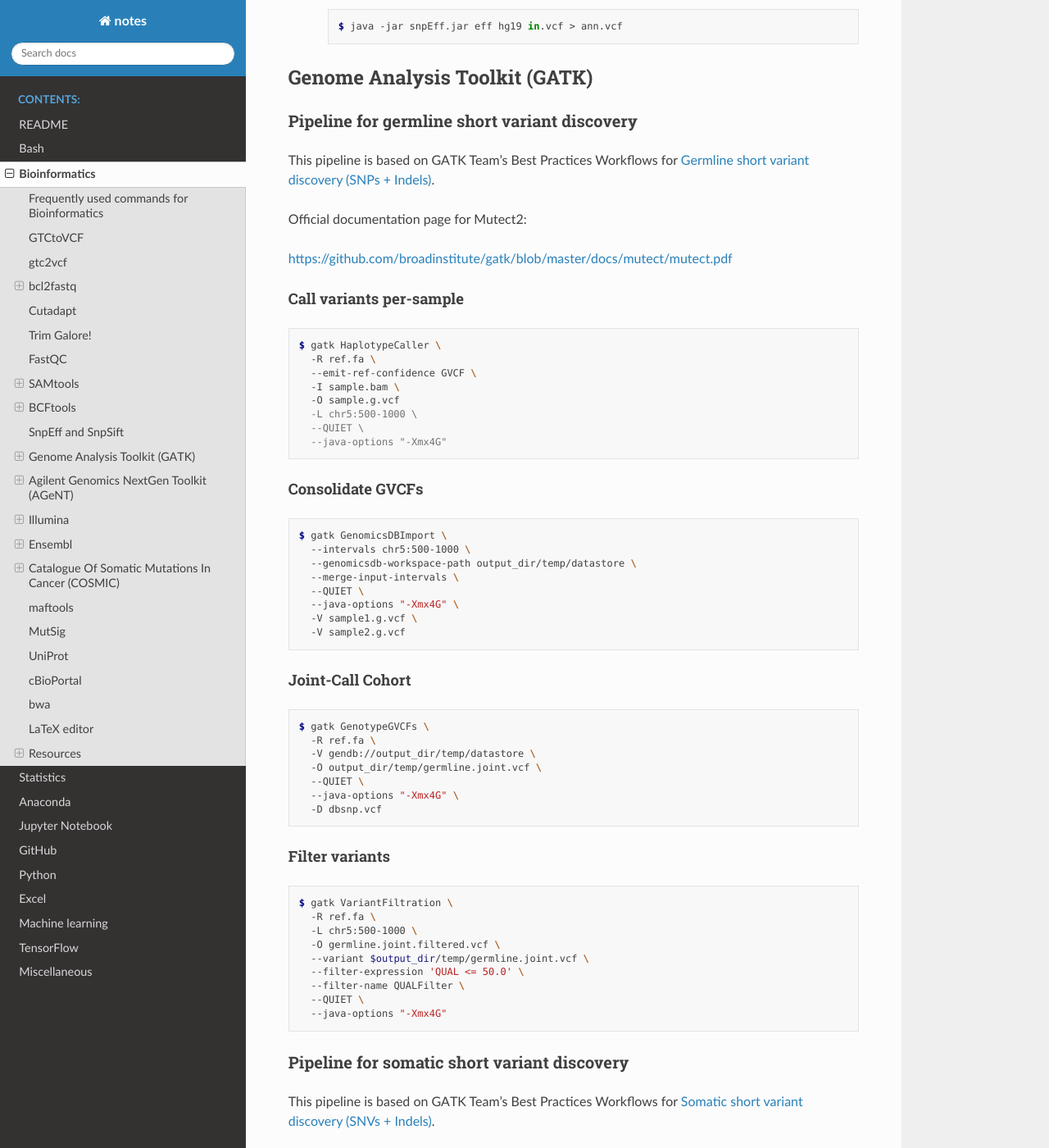
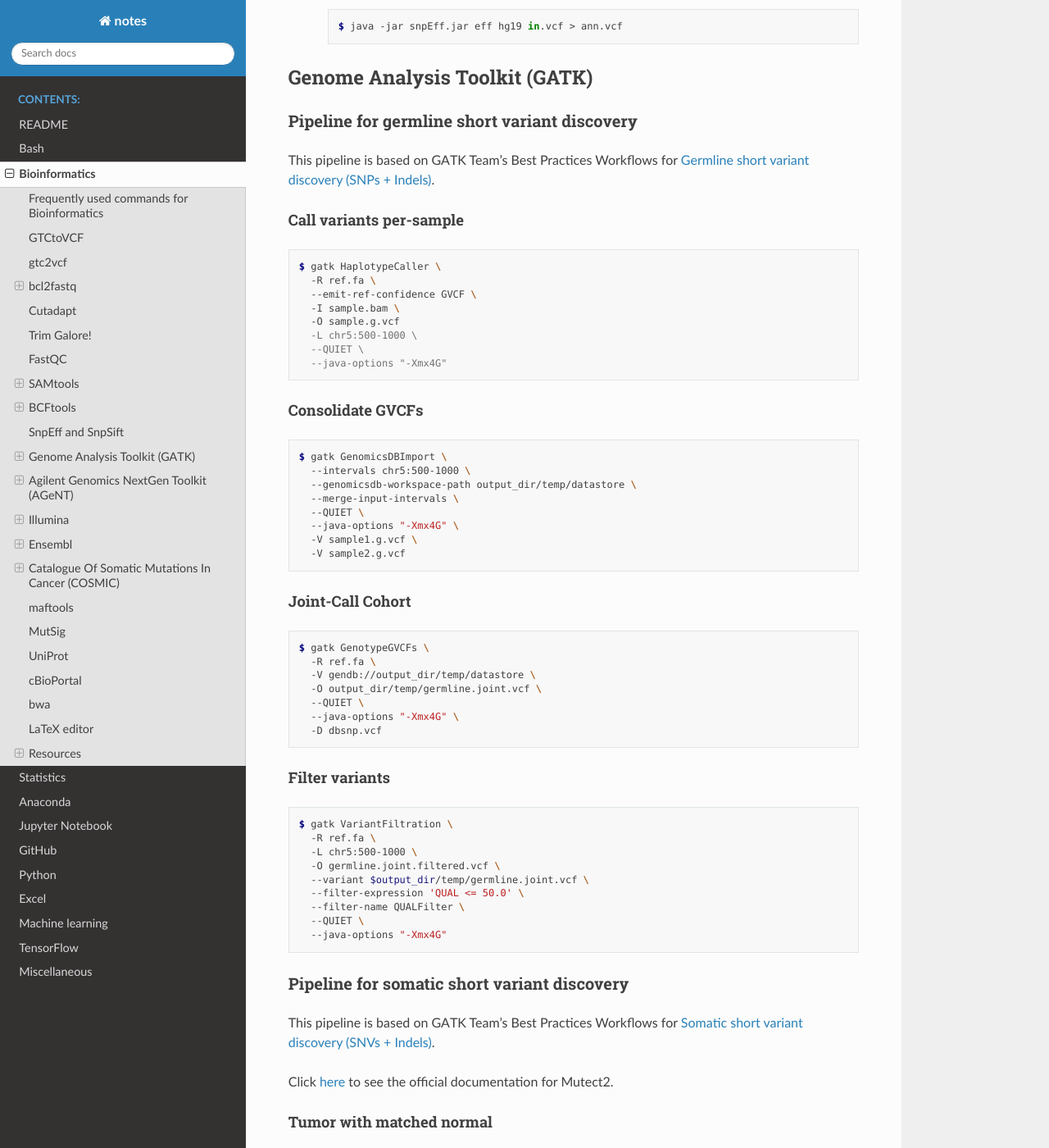
Before and after one commit to sbslee/notes, a Sphinx documentation site: the page built from docs/bioinformatics.rst, in a window 1280 px wide and 1400 px high, scrolled down 5998 px. Shown: the whole window at 82% size. Built offline with Sphinx 7.4.7 and the Read the Docs theme 2.0.0, drawn with Linux system fonts in a browser that asks for light colours.

Commit message:
Update notes

```diff
--- a/docs/bioinformatics.rst
+++ b/docs/bioinformatics.rst
@@ -315,10 +315,6 @@
 
 This pipeline is based on GATK Team's Best Practices Workflows for `Germline short variant discovery (SNPs + Indels) <https://gatk.broadinstitute.org/hc/en-us/articles/360035535932-Germline-short-variant-discovery-SNPs-Indels->`__.
 
-Official documentation page for Mutect2:
-
-https://github.com/broadinstitute/gatk/blob/master/docs/mutect/mutect.pdf
-
 Call variants per-sample
 ^^^^^^^^^^^^^^^^^^^^^^^^
 
@@ -379,6 +375,8 @@
 --------------------------------------------
 
 This pipeline is based on GATK Team's Best Practices Workflows for `Somatic short variant discovery (SNVs + Indels) <https://gatk.broadinstitute.org/hc/en-us/articles/360035894731>`__.
+
+Click `here <https://github.com/broadinstitute/gatk/blob/master/docs/mutect/mutect.pdf>`__ to see the official documentation for Mutect2.
 
 Tumor with matched normal
 ^^^^^^^^^^^^^^^^^^^^^^^^^
```
